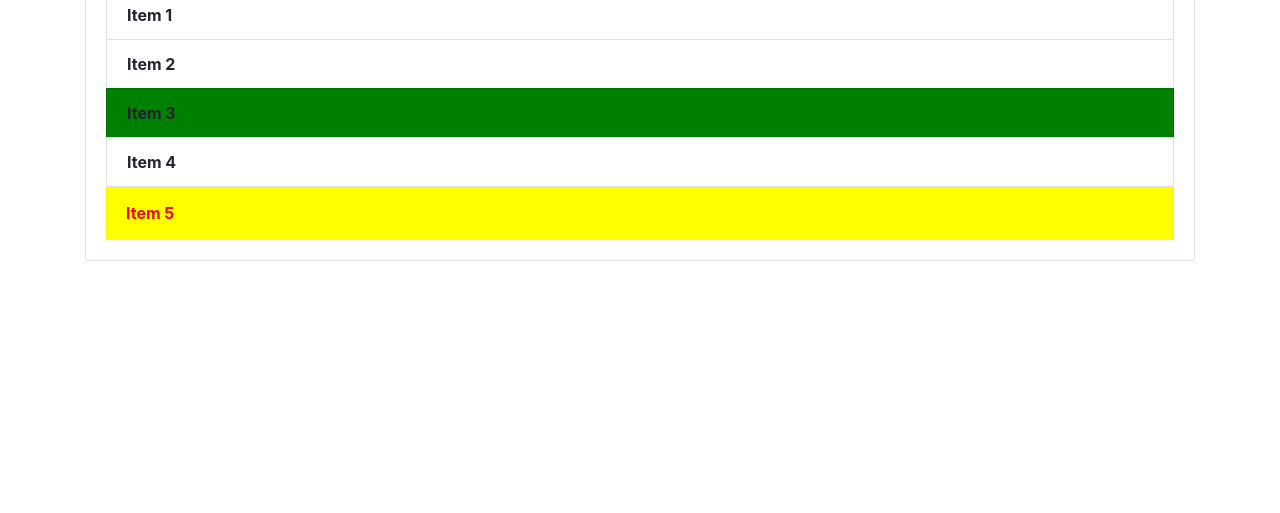
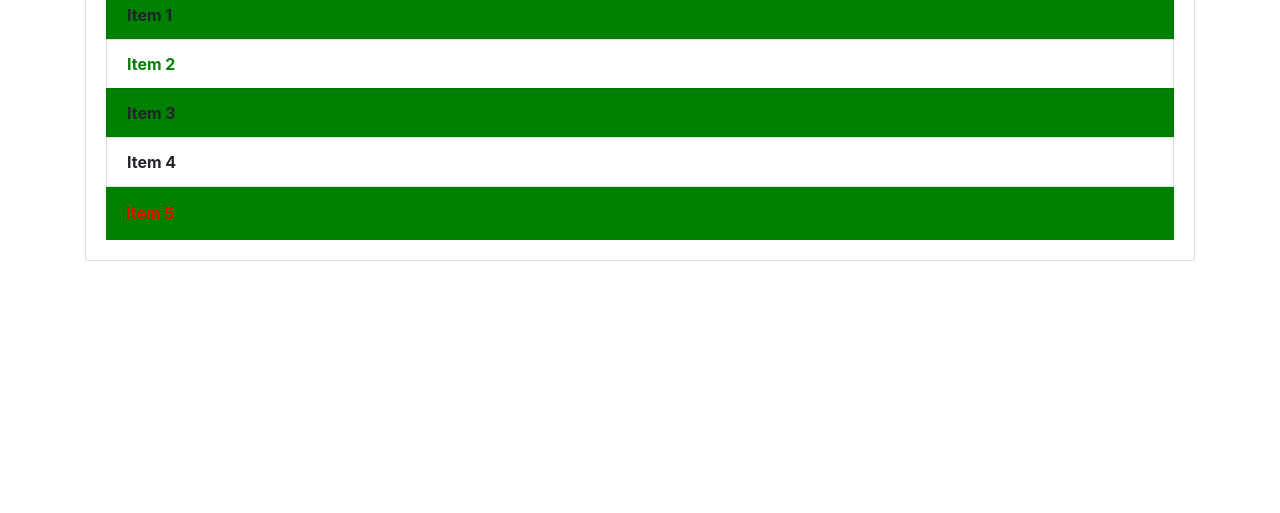
Before and after one commit to sumit6767/test, a plain HTML site: page newForm.html in a window 1280 px wide. Shown: the part 287-800 px from the top of the page. Drawn offline with nearby package versions, Linux system fonts and the light colour scheme.

Commit message:
using queryselectorAll make second element color green and all the old listed element background color green

```diff
--- a/newForm.html
+++ b/newForm.html
@@ -44,6 +44,12 @@
     list[4].style.color = "red";
     list[4].style.listStyleType = "none";
     list[4].style.padding= "15px 20px";
+    list[1].style.color = "green";
+    Array.from(list).forEach((node,i)=>{
+        if(i % 2===0){
+            node.style.backgroundColor = "green";
+        }
+    })
   </script>
 </body>
 </html>
```
